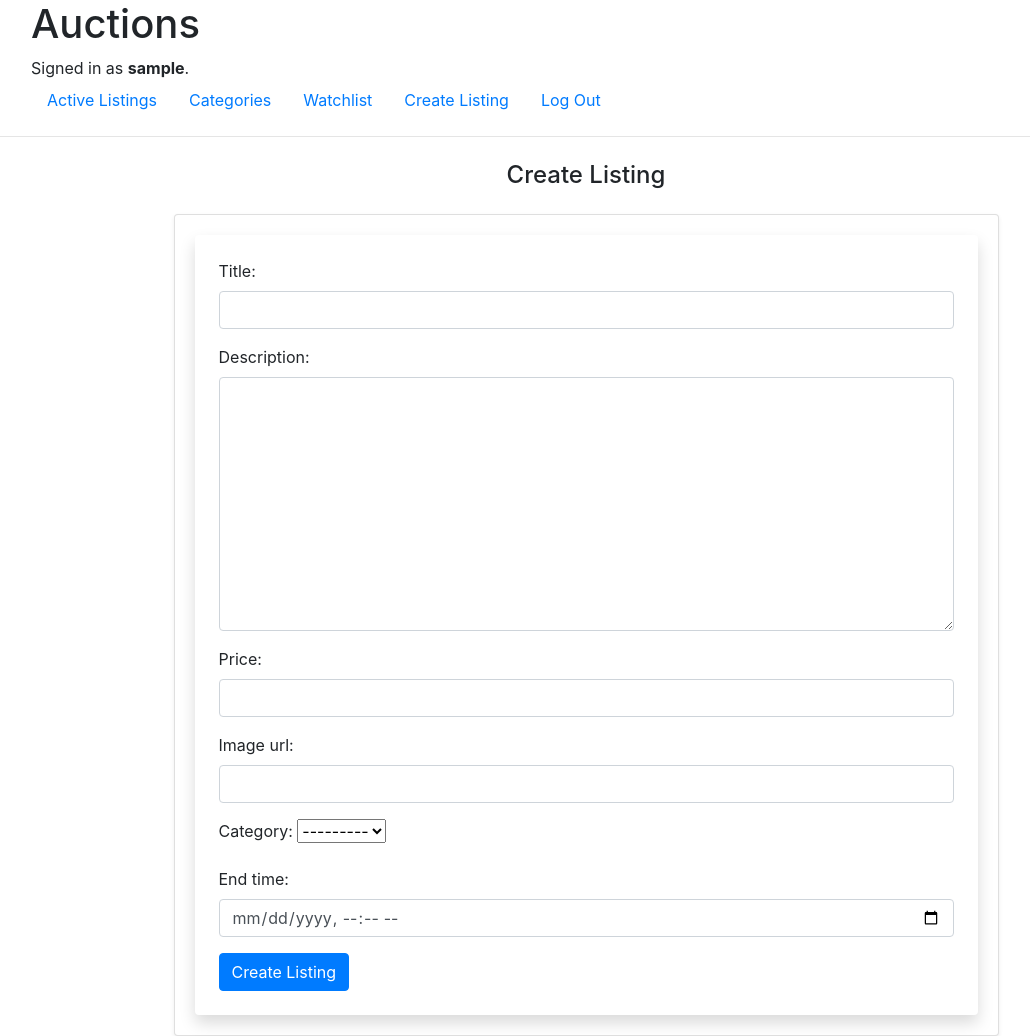
After one commit to ismail-mah/commerce, a Django app: page /create_listing in a window 1280 px wide. The commit adds this page. Shown: the whole page, without its empty margins (54-1084 px from the left). Run offline with Django 3.2, Linux system fonts and the light colour scheme; the visitor is signed in with stand-in values (Sample User, id 1); data that the repository does not hold is empty; some libraries are stand-ins or nearby versions.

Commit message:
added active_listing_view, create_listing_view, category_view. models: Listing, Category. Forms

```diff
--- /dev/null
+++ b/auctions/forms.py
@@ -0,0 +1,34 @@
+from django import forms
+from django.forms import widgets
+from .models import Listing, Category
+
+
+class CategoryForm(forms.ModelForm):
+    class Meta:
+        model = Category
+        fields = ['name']
+        widgets = {
+            'name': forms.TextInput(attrs={'class': 'form-control'}),
+        }
+
+class ListingForm(forms.ModelForm):
+
+    class Meta:
+        model = Listing
+        fields = [
+            'title',
+            'description',
+            'price',
+            'image_url',
+            'category',
+            'end_time'
+        ]
+
+        widgets = {
+            'title': forms.TextInput(attrs={'class': 'form-control'}),
+            'description': forms.Textarea(attrs={'class': 'form-control'}),
+            'price': forms.NumberInput(attrs={'class': 'form-control'}),
+            'image_url': forms.URLInput(attrs={'class': 'form-control'}),
+            'category': forms.Select(attrs={'class': 'form-select'}),
+            'end_time': forms.DateTimeInput(attrs={'class': 'form-control', 'type': 'datetime-local'}),
+        }
--- a/auctions/models.py
+++ b/auctions/models.py
@@ -1,5 +1,6 @@
 from django.contrib.auth.models import AbstractUser
 from django.db import models
+from django.utils import timezone
 
 
 class User(AbstractUser):
@@ -17,12 +18,15 @@ class Category(models.Model):
 class Listing(models.Model):
     title = models.CharField(max_length=64)
     description = models.TextField()
-    starting_bid = models.DecimalField(max_digits=12, decimal_places=2)
+    price = models.DecimalField(max_digits=12, decimal_places=2)
     image_url = models.URLField(blank=True)
     category = models.ForeignKey(Category, on_delete=models.SET_NULL, null=True, blank=True)
     created_at = models.DateTimeField(auto_now_add=True)
+    end_time = models.DateTimeField(null=True, blank=True)
     active = models.BooleanField(default=True)
     owner = models.ForeignKey(User, on_delete=models.CASCADE, related_name="listings")
+    winner = models.ForeignKey(User, on_delete=models.SET_NULL, null=True, blank=True, related_name="won_listings")
+
 
     def __str__(self):
         return f"{self.title} (ID: {self.id})"
--- /dev/null
+++ b/auctions/templates/auctions/create_listing.html
@@ -0,0 +1,62 @@
+{% extends "auctions/layout.html" %}
+
+{% block title %}Create Listing{% endblock  %}
+
+{% block body %}
+
+
+<h4 class="text-center my-4">{{ title }}</h4>
+
+<div class="container mt-4">
+    <div class="row justify-content-center">
+        <div class="col-md-8 col-lg-9 col-sm-12 mx-auto">
+
+            <div class="card shadow-sm">
+
+                {% comment %} <div class="card-header bg-primary text-white">
+                    <h4 class="mb-0">Create a New Listing</h4>
+                </div> {% endcomment %}
+
+                <div class="card-body">
+
+                    <form action="{% url 'create_listing' %}" method="post" class="shadow p-4 rounded">
+                        {% csrf_token %}
+                        <div class="mb-3">
+                            {{ form.title.label_tag }}
+                            {{ form.title }}
+                            {{ form.title.errors }}
+                        </div>
+                        <div class="mb-3">
+                            {{ form.description.label_tag }}
+                            {{ form.description }}
+                            {{ form.description.errors }}
+                        </div>
+                        <div class="mb-3">
+                            {{ form.price.label_tag }}
+                            {{ form.price }}
+                            {{ form.price.errors }}
+                        </div>
+                        <div class="mb-3">
+                            {{ form.image_url.label_tag }}
+                            {{ form.image_url }}
+                            {{ form.image_url.errors }}
+                        </div>
+                        <div class="mb-3">
+                            {{ form.category.label_tag }}
+                            {{ form.category }}
+                            {{ form.category.errors }}
+                        </div>
+                        <div class="mb-3">
+                            {{ form.end_time.label_tag }}
+                            {{ form.end_time }}
+                            {{ form.end_time.errors }}
+                        </div>
+                        <input class="btn btn-primary" type="submit" value="Create Listing">
+                    </form>
+                </div>
+            </div>
+        </div>
+    </div>
+</div>
+
+{% endblock %}
--- a/auctions/templates/auctions/layout.html
+++ b/auctions/templates/auctions/layout.html
@@ -6,8 +6,10 @@
         <title>{% block title %}Auctions{% endblock %}</title>
         <link rel="stylesheet" href="https://stackpath.bootstrapcdn.com/bootstrap/4.4.1/css/bootstrap.min.css" integrity="sha384-Vkoo8x4CGsO3+Hhxv8T/Q5PaXtkKtu6ug5TOeNV6gBiFeWPGFN9MuhOf23Q9Ifjh" crossorigin="anonymous">
         <link href="{% static 'auctions/styles.css' %}" rel="stylesheet">
+        <link rel="stylesheet" href="https://cdnjs.cloudflare.com/ajax/libs/font-awesome/5.15.3/css/all.min.css">
     </head>
     <body>
+        <div class="container">
             <h1>Auctions</h1>
             <div>
                 {% if user.is_authenticated %}
@@ -22,6 +24,15 @@
                 </li>
                 {% if user.is_authenticated %}
                 <li class="nav-item">
+                    <a class="nav-link" href="{% url 'categories' %}">Categories</a>
+                </li>
+                <li class="nav-item">
+                    <a class="nav-link" href="{% url 'watchlist' %}">Watchlist</a>
+                </li>
+                    <li class="nav-item">
+                        <a class="nav-link" href="{% url 'create_listing' %}">Create Listing</a>
+                    </li>
+                    <li class="nav-item">
                         <a class="nav-link" href="{% url 'logout' %}">Log Out</a>
                     </li>
                 {% else %}
@@ -33,6 +44,7 @@
                     </li>
                 {% endif %}
             </ul>
+        </div>
         <hr>
         {% block body %}
         {% endblock %}
--- a/auctions/urls.py
+++ b/auctions/urls.py
@@ -6,5 +6,8 @@ urlpatterns = [
     path("", views.index, name="index"),
     path("login", views.login_view, name="login"),
     path("logout", views.logout_view, name="logout"),
-    path("register", views.register, name="register")
+    path("register", views.register, name="register"),
+    path("create_listing", views.create_listing, name="create_listing"),
+    path("watchlist", views.watchlist, name="watchlist"),
+    path("categories", views.categories, name="categories"),
 ]
--- a/auctions/views.py
+++ b/auctions/views.py
@@ -1,8 +1,10 @@
 from django.contrib.auth import authenticate, login, logout
-from .models import User, Listing
+from .models import User, Listing, Category
 from django.db import IntegrityError
 from django.http import HttpResponse, HttpResponseRedirect
-from django.shortcuts import render
+from django.shortcuts import render, redirect
+from django.contrib.auth.decorators import login_required
+from .forms import ListingForm
 from django.urls import reverse
 
 
@@ -12,6 +14,39 @@ def index(request):
     return render(request, "auctions/index.html", {
         "listings": activate_listings
     })
+
+def categories(request):
+    categories = Category.objects.all()
+    return render(request, "auctions/categories.html", {
+        "categories": categories
+    })
+
+
+
+
+
+
+@login_required
+def create_listing(request):
+    if request.method == "POST":
+        form = ListingForm(request.POST)
+        if form.is_valid():
+             listing = form.save(commit=False)
+             listing.owner = request.user
+             listing.save()
+             return redirect("index")
+    else:
+        form = ListingForm()
+
+    return render(request, "auctions/create_listing.html", {
+        "form": form,
+        "title": "Create Listing"
+    })
+
+
+@login_required
+def watchlist(request):
+    return render(request, "auctions/watchlist.html")
 
 
 def login_view(request):
```
Also changed, not shown: auctions/templates/auctions/categories.html (added, +19 -0 lines), auctions/templates/auctions/index.html (+5 -2 lines), auctions/templates/auctions/watchlist.html (added, +29 -0 lines), auctions/migrations/0005_listing_end_time.py (added), auctions/migrations/0006_listing_winner.py (added), auctions/migrations/0007_rename_starting_bid_listing_current_price.py (added), auctions/migrations/0008_rename_current_price_listing_price.py (added). Lines whose indentation alone changed are shown as unchanged.
